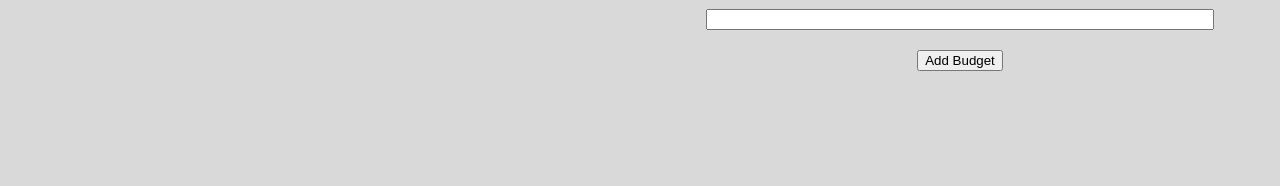
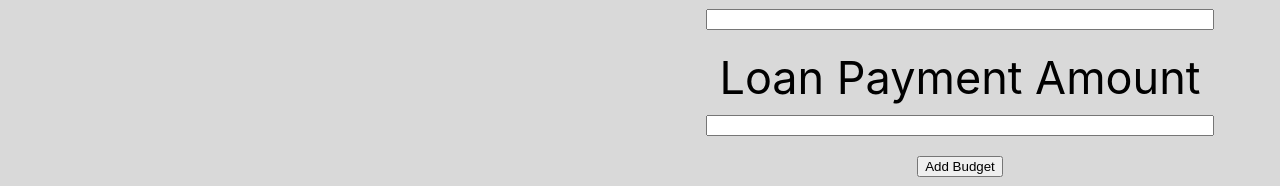
Before and after one commit to luca-mkbr/CapitalOne-Hackathon, a React (Create React App) app: page /budget in a window 1280 px wide. Shown: the part 598-784 px from the top of the page. Built offline with nearby package versions, Linux system fonts and the light colour scheme.

Commit message:
loan payments

```diff
--- a/src/App.js
+++ b/src/App.js
@@ -20,6 +20,10 @@ function App() {
     if (getCookie("discretionaryAmount") == null) {
       setCookie("discretionaryAmount", "420", 999)
     }
+
+    if (getCookie("loanPayments") == null) {
+      setCookie("loanPayments", "420", 999)
+    }
   }, [])
   return (
     <div className="App">
--- a/src/components/AddBudget.js
+++ b/src/components/AddBudget.js
@@ -9,6 +9,7 @@ const AddBudget = () => {
     const [savings, setSavings] = useState('')
     const [necessities, setNecessities] = useState('')
     const [discretionary, setDiscretionary] = useState('')
+    const [loan, setLoan] = useState('')
 
     const savingsHandler = (event) => {
         setSavings(event.target.value);
@@ -19,13 +20,18 @@ const AddBudget = () => {
     const discretionaryHandler = (event) => {
         setDiscretionary(event.target.value);
     }
+    const loanHandler = (event) => {
+        setLoan(event.target.value);
+    }
     const addBudgetHandler = (event) => {
         eraseCookie("necessitiesAmount");
         eraseCookie("savingsAmount");
         eraseCookie("discretionaryAmount");
+        eraseCookie("loanPayments");
         setCookie("necessitiesAmount", savings, 999);
         setCookie("savingsAmount", necessities, 999);
         setCookie("discretionaryAmount", discretionary, 999);
+        setCookie("loanPayments", loan, 999);
         navigate("../home", ({ replace: true }));
     }
     return (
@@ -37,6 +43,8 @@ const AddBudget = () => {
             <input onChange={necessitiesHandler}></input>
             <label> Discretionary Amount</label>
             <input onChange={discretionaryHandler}></input>
+            <label> Loan Payment Amount</label>
+            <input onChange={loanHandler}></input>
             <button onClick={addBudgetHandler}> Add Budget</button>
         </div>
     )
```
